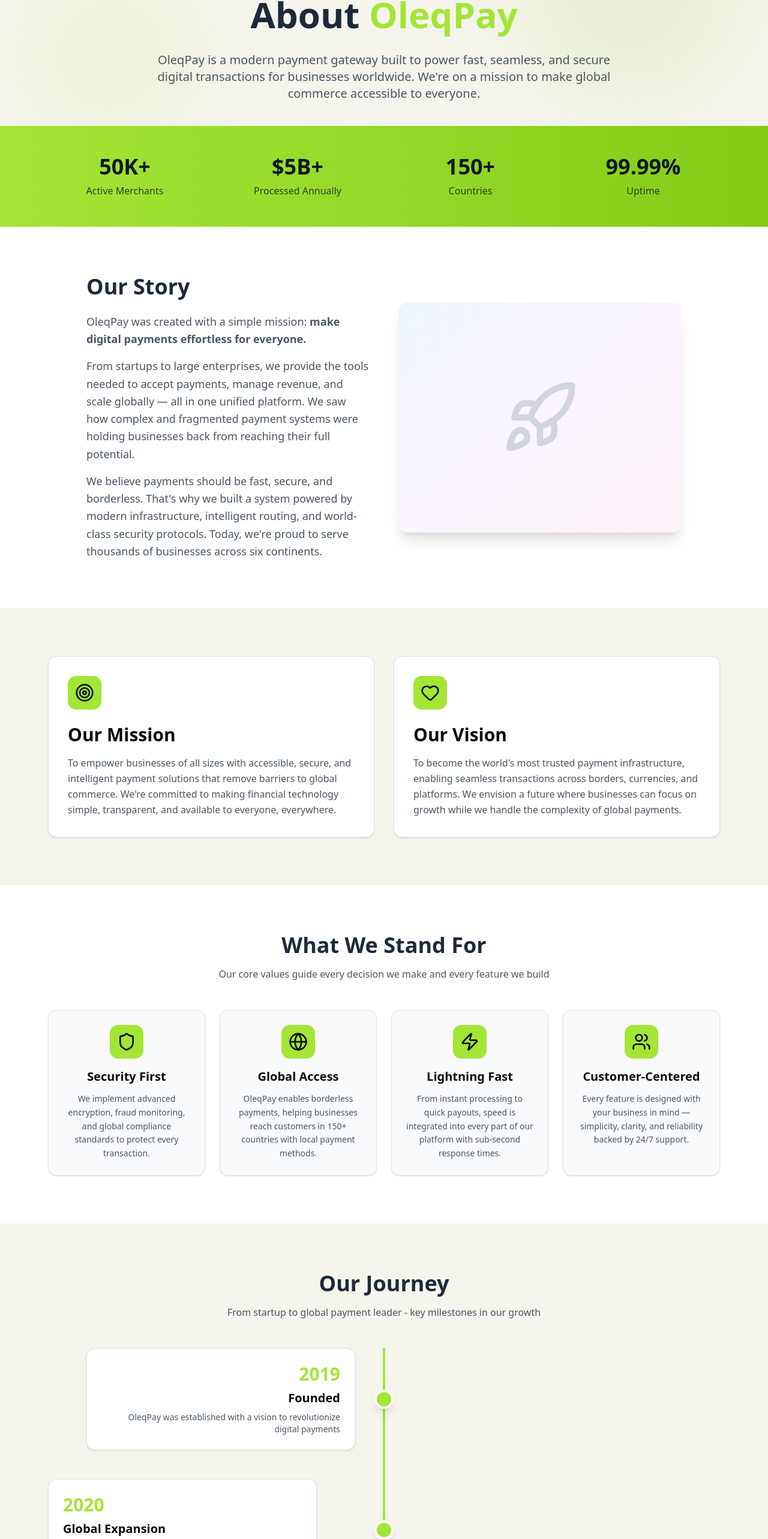
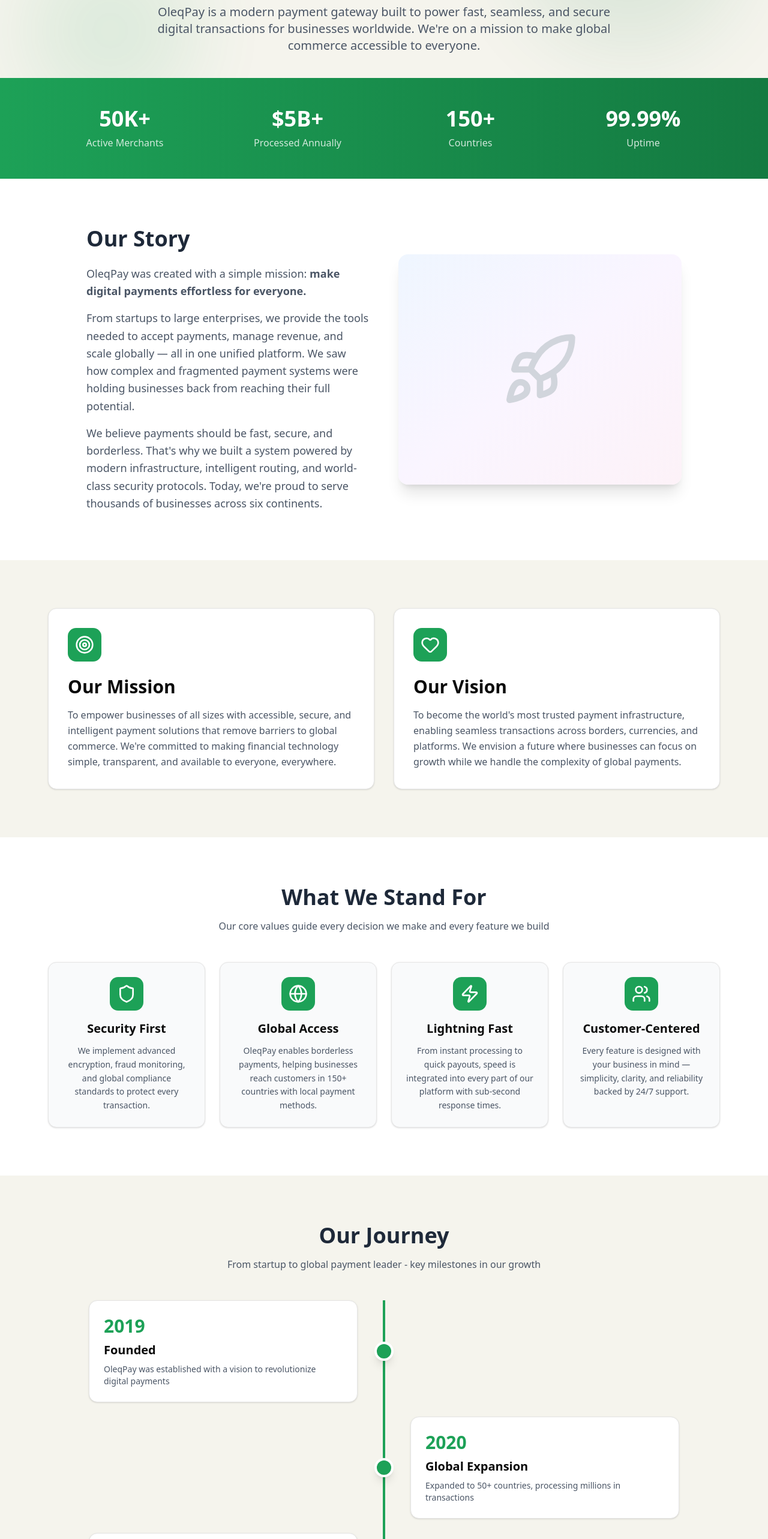
Before and after one commit to vicultr/oleqpay, a Next.js app: page /about in a window 1280 px wide. Shown: the part 232-2798 px from the top of the page at 60% size. Built offline with nearby package versions, Linux system fonts and the light colour scheme.

Commit message:
updated the green theme color

```diff
--- a/app/about/page.tsx
+++ b/app/about/page.tsx
@@ -82,14 +82,14 @@
   return (
     <main className="min-h-screen bg-[#f5f4ed] text-gray-800">
       {/* ---------- HERO ---------- */}
-      <section className="pt-12 sm:pt-20 pb-10 text-center relative overflow-hidden">
+      <section className="pt-6 sm:pt-10 pb-10 text-center relative overflow-hidden">
         <div className="absolute inset-0 opacity-10">
-          <div className="absolute top-10 left-10 w-72 h-72 bg-[#a3e635] rounded-full blur-3xl"></div>
-          <div className="absolute bottom-10 right-10 w-96 h-96 bg-[#84cc16] rounded-full blur-3xl"></div>
+          <div className="absolute top-10 left-10 w-72 h-72 bg-brand-green rounded-full blur-3xl"></div>
+          <div className="absolute bottom-10 right-10 w-96 h-96 bg-brand-green-dark rounded-full blur-3xl"></div>
         </div>
         <div className="max-w-4xl mx-auto px-4 relative z-10">
           <h1 className="text-4xl sm:text-5xl lg:text-6xl font-bold leading-tight">
-            About <span className="text-[#a3e635]">OleqPay</span>
+            About <span className="text-brand-green">OleqPay</span>
           </h1>
           <p className="mt-6 text-lg sm:text-xl text-gray-600 max-w-3xl mx-auto">
             OleqPay is a modern payment gateway built to power fast, seamless,
@@ -99,7 +99,7 @@
       </section>
 
       {/* ---------- STATS BANNER ---------- */}
-      <section className="py-12 bg-gradient-to-r from-[#a3e635] to-[#84cc16]">
+      <section className="py-12 bg-gradient-to-r from-brand-green to-brand-green-dark">
         <div className="max-w-6xl mx-auto px-4">
           <div className="grid grid-cols-2 md:grid-cols-4 gap-8 text-center">
             {[
@@ -108,7 +108,7 @@
               { value: "150+", label: "Countries" },
               { value: "99.99%", label: "Uptime" },
             ].map((stat, i) => (
-              <div key={i} className="text-gray-900">
+              <div key={i} className="text-white">
                 <div className="text-3xl sm:text-4xl font-bold mb-2">
                   {stat.value}
                 </div>
@@ -155,8 +155,8 @@
           <div className="grid md:grid-cols-2 gap-8">
             <Card className="p-8 bg-white shadow-sm hover:shadow-md transition">
               <CardContent className="p-0">
-                <div className="w-14 h-14 rounded-xl flex items-center justify-center mb-6 bg-[#a3e635]">
-                  <Target className="w-8 h-8 text-gray-900" />
+                <div className="w-14 h-14 rounded-xl flex items-center justify-center mb-6 bg-brand-green text-white">
+                  <Target className="w-8 h-8" />
                 </div>
                 <h3 className="text-2xl sm:text-3xl font-bold mb-4">Our Mission</h3>
                 <p className="text-gray-600 leading-relaxed">
@@ -167,8 +167,8 @@
 
             <Card className="p-8 bg-white shadow-sm hover:shadow-md transition">
               <CardContent className="p-0">
-                <div className="w-14 h-14 rounded-xl flex items-center justify-center mb-6 bg-[#a3e635]">
-                  <Heart className="w-8 h-8 text-gray-900" />
+                <div className="w-14 h-14 rounded-xl flex items-center justify-center mb-6 bg-brand-green text-white">
+                  <Heart className="w-8 h-8" />
                 </div>
                 <h3 className="text-2xl sm:text-3xl font-bold mb-4">Our Vision</h3>
                 <p className="text-gray-600 leading-relaxed">
@@ -197,7 +197,7 @@
                 className="p-6 bg-gray-50 shadow-sm border hover:shadow-md transition-transform hover:scale-105 duration-300"
               >
                 <CardContent className="p-0 text-center">
-                  <div className="w-14 h-14 rounded-xl flex items-center justify-center mb-4 bg-[#a3e635] mx-auto">
+                  <div className="w-14 h-14 rounded-xl flex items-center justify-center mb-4 bg-brand-green text-white mx-auto">
                     {v.icon}
                   </div>
                   <h3 className="text-xl font-semibold mb-3">{v.title}</h3>
@@ -221,21 +221,27 @@
 
           <div className="relative">
             {/* Timeline line */}
-            <div className="hidden md:block absolute left-1/2 transform -translate-x-1/2 w-1 h-full bg-[#a3e635]"></div>
+            <div className="hidden md:block absolute left-1/2 top-0 transform -translate-x-1/2 w-1 h-full bg-brand-green"></div>
 
-            <div className="space-y-12">
-              {milestones.map((milestone, i) => (
+            <div className="space-y-10 md:space-y-6">
+              {milestones.map((milestone, i) => {
+                const isLeft = i % 2 === 0;
+                return (
                   <div
                     key={i}
-                  className={`flex flex-col md:flex-row gap-8 items-center ${
-                    i % 2 === 0 ? "md:flex-row" : "md:flex-row-reverse"
+                    className="grid grid-cols-1 md:grid-cols-[1fr_2.5rem_1fr] items-center gap-4 md:gap-6"
+                  >
+                    {/* Card slot - flips side based on index */}
+                    <div
+                      className={`flex justify-center ${
+                        isLeft
+                          ? "md:justify-end md:order-1"
+                          : "md:justify-start md:order-3"
                       }`}
                     >
-                  <div className="flex-1 text-center md:text-right">
-                    {i % 2 === 0 && (
-                      <Card className="p-6 bg-white shadow-sm inline-block max-w-md">
+                      <Card className="p-6 bg-white shadow-sm w-full max-w-md">
                         <CardContent className="p-0">
-                          <div className="text-3xl font-bold text-[#a3e635] mb-2">
+                          <div className="text-3xl font-bold text-brand-green mb-2">
                             {milestone.year}
                           </div>
                           <h3 className="text-xl font-semibold mb-2">
@@ -246,30 +252,20 @@
                           </p>
                         </CardContent>
                       </Card>
-                    )}
                     </div>
 
-                  <div className="hidden md:flex w-8 h-8 rounded-full bg-[#a3e635] border-4 border-white shadow-lg z-10 flex-shrink-0"></div>
+                    {/* Timeline dot - always centered */}
+                    <div className="hidden md:flex md:order-2 justify-self-center w-8 h-8 rounded-full bg-brand-green border-4 border-white shadow-lg z-10 flex-shrink-0"></div>
 
-                  <div className="flex-1 text-center md:text-left">
-                    {i % 2 !== 0 && (
-                      <Card className="p-6 bg-white shadow-sm inline-block max-w-md">
-                        <CardContent className="p-0">
-                          <div className="text-3xl font-bold text-[#a3e635] mb-2">
-                            {milestone.year}
+                    {/* Empty spacer on the opposite side, keeps the grid balanced */}
+                    <div
+                      className={`hidden md:block ${
+                        isLeft ? "md:order-3" : "md:order-1"
+                      }`}
+                    ></div>
                   </div>
-                          <h3 className="text-xl font-semibold mb-2">
-                            {milestone.title}
-                          </h3>
-                          <p className="text-gray-600 text-sm">
-                            {milestone.desc}
-                          </p>
-                        </CardContent>
-                      </Card>
-                    )}
-                  </div>
-                </div>
-              ))}
+                );
+              })}
             </div>
           </div>
         </div>
@@ -292,7 +288,7 @@
                 className="p-6 bg-gray-50 shadow-sm border hover:shadow-md transition"
               >
                 <CardContent className="p-0 flex items-center gap-4">
-                  <div className="w-12 h-12 rounded-full bg-[#a3e635] flex items-center justify-center flex-shrink-0">
+                  <div className="w-12 h-12 rounded-full bg-brand-green text-white flex items-center justify-center flex-shrink-0">
                     {achievement.icon}
                   </div>
                   <p className="font-semibold text-gray-800">
@@ -322,7 +318,7 @@
                 className="p-6 bg-white shadow-sm border hover:shadow-md transition"
               >
                 <CardContent className="p-0">
-                  <h3 className="text-xl font-bold mb-3 text-[#a3e635]">
+                  <h3 className="text-xl font-bold mb-3 text-brand-green">
                     {dept.role}
                   </h3>
                   <p className="text-gray-600 text-sm leading-relaxed">
@@ -377,7 +373,7 @@
                 className="p-6 bg-gray-50 shadow-sm border hover:shadow-md transition"
               >
                 <CardContent className="p-0 flex gap-4">
-                  <CheckCircle2 className="w-6 h-6 text-[#a3e635] flex-shrink-0 mt-1" />
+                  <CheckCircle2 className="w-6 h-6 text-brand-green flex-shrink-0 mt-1" />
                   <div>
                     <h3 className="text-lg font-semibold mb-2">
                       {reason.title}
@@ -392,12 +388,12 @@
       </section>
 
       {/* ---------- CTA ---------- */}
-      <section className="py-16 sm:py-20 bg-gradient-to-br from-[#a3e635] to-[#84cc16]">
+      <section className="py-16 sm:py-20 bg-gradient-to-br from-brand-green to-brand-green-dark">
         <div className="text-center max-w-3xl mx-auto px-4">
-          <h2 className="text-3xl sm:text-4xl font-bold mb-4 text-gray-900">
+          <h2 className="text-3xl sm:text-4xl font-bold mb-4 text-white">
             Ready to Accept Payments Seamlessly?
           </h2>
-          <p className="text-gray-800 mb-8 text-lg">
+          <p className="text-white/90 mb-8 text-lg">
             Join thousands of businesses using OleqPay to process safe and
             reliable payments globally. Start your journey today.
           </p>
@@ -406,7 +402,7 @@
               Contact Sales
             </button>
           </div>
-          <p className="mt-6 text-sm text-gray-700">
+          <p className="mt-6 text-sm text-white/80">
             Setup in minutes • 24/7 support • Enterprise-grade security
           </p>
         </div>
--- a/app/components/Navbar.tsx
+++ b/app/components/Navbar.tsx
@@ -11,7 +11,7 @@
   const [mobileMenuOpen, setMobileMenuOpen] = useState(false);
 
   return (
-    <nav className="w-full px-4 sm:px-6 pt-6 pb-6 sm:pb-8 bg-[#f5f4ed]">
+    <nav className="w-full px-4 sm:px-6 pt-4 sticky top-0 z-50 bg-[#f5f4ed]/95 backdrop-blur-sm">
       <div className="max-w-[90rem] mx-auto">
         <Card className="bg-white shadow-md border-none rounded-2xl sm:rounded-[2rem]">
           <div className="px-4 sm:px-10 py-0 sm:py-0 flex items-center justify-between lg:grid lg:grid-cols-3">
@@ -95,7 +95,7 @@
                   </Link>
                 </li>
               </ul>
-              <Button className="w-full mt-4 bg-[#a3e635] hover:bg-[#84cc16] text-gray-900 rounded-full py-2 text-sm font-medium shadow-none sm:hidden">
+              <Button className="w-full mt-4 bg-brand-green hover:bg-brand-green-dark text-white rounded-full py-2 text-sm font-medium shadow-none sm:hidden">
                 Get Started
               </Button>
             </div>
--- a/app/globals.css
+++ b/app/globals.css
@@ -41,6 +41,10 @@
   --radius-md: calc(var(--radius) - 2px);
   --radius-lg: var(--radius);
   --radius-xl: calc(var(--radius) + 4px);
+
+  /* Brand green (used across the site as bg-brand-green / text-brand-green / etc.) */
+  --color-brand-green: var(--brand-green);
+  --color-brand-green-dark: var(--brand-green-dark);
 }
 
 :root {
@@ -76,6 +80,10 @@
   --sidebar-accent-foreground: oklch(0.205 0 0);
   --sidebar-border: oklch(0.922 0 0);
   --sidebar-ring: oklch(0.708 0 0);
+
+  /* ---- Brand green: swap these two hex values if the shade isn't quite right ---- */
+  --brand-green: #1DA157;
+  --brand-green-dark: #147A41;
 }
 
 .dark {
```
Also changed, not shown: app/page.tsx (+12 -12 lines), app/services/page.tsx (+22 -22 lines). Lines whose indentation alone changed are shown as unchanged.
